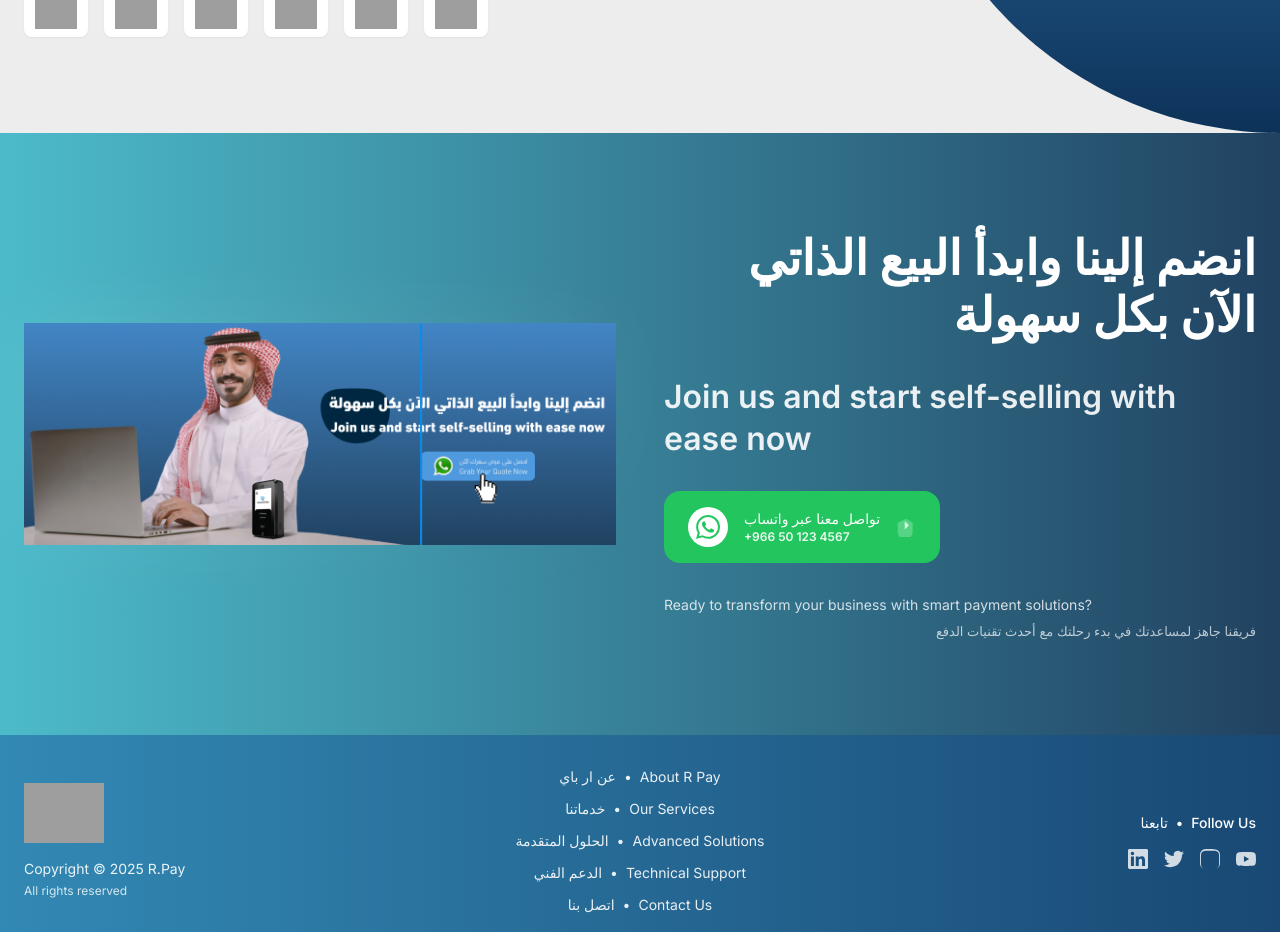
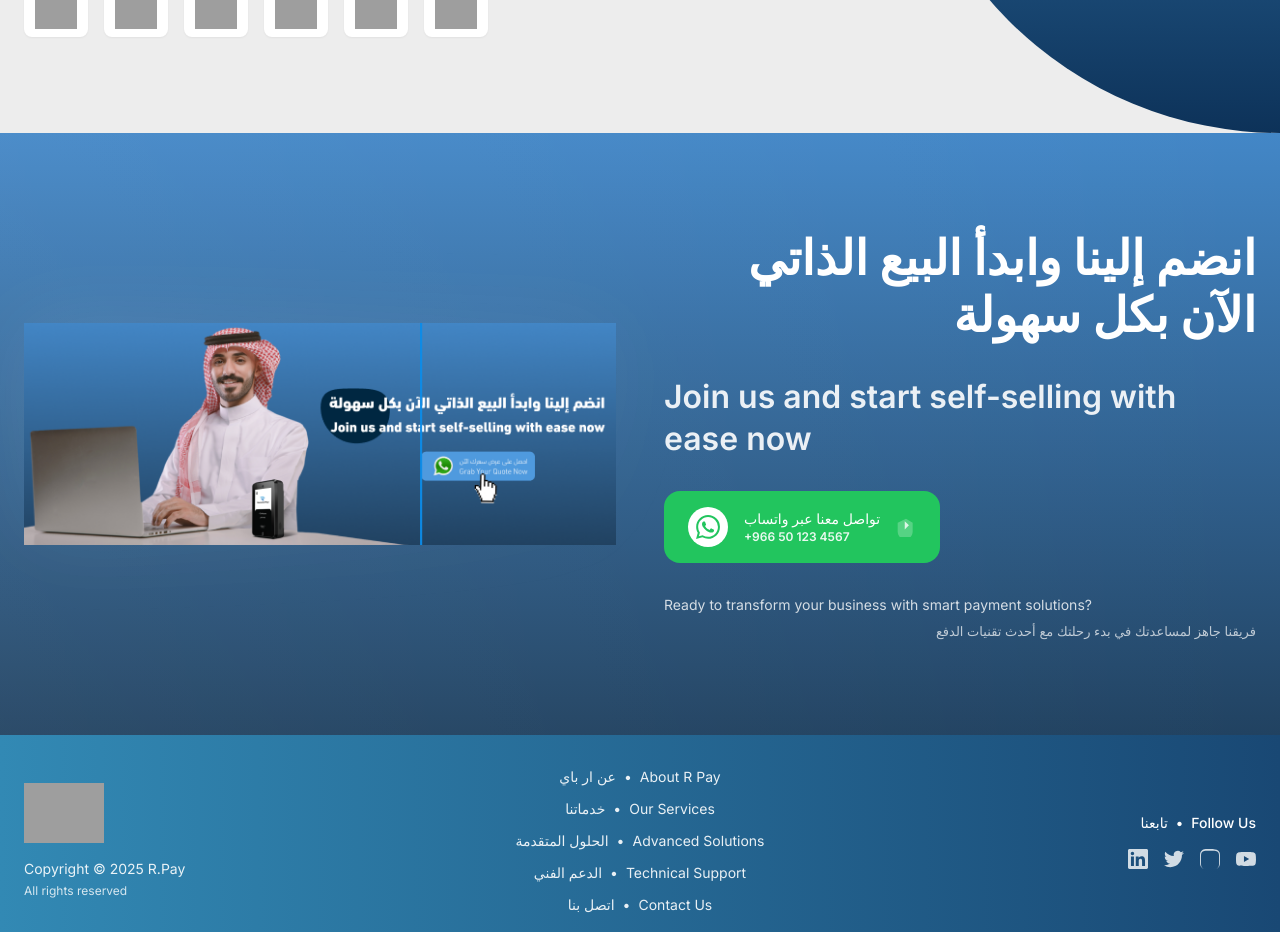
Before and after one commit to FerasKhalil/RPay--SA, a React (Vite) app: page / in a window 1280 px wide. Shown: the part 7280-8212 px from the top of the page. Built offline with nearby package versions, Linux system fonts and the light colour scheme; grey boxes are pictures that could not be loaded.

Commit message:
Update ninth section background
Update the ninth section's background to a linear gradient from top to bottom, starting with `#4387C7` and ending with `#214261`.

```diff
--- a/src/components/CallToActionSection.tsx
+++ b/src/components/CallToActionSection.tsx
@@ -18,7 +18,7 @@ const CallToActionSection: React.FC<CallToActionSectionProps> = memo(({
     <section
       className={`relative w-full overflow-hidden py-16 lg:py-24 ${className}`}
       style={{
-        background: 'linear-gradient(to right, #43B7C7, #214261)'
+        background: 'linear-gradient(to bottom, #4387C7, #214261)'
       }}
       aria-labelledby="cta-heading"
     >
```
